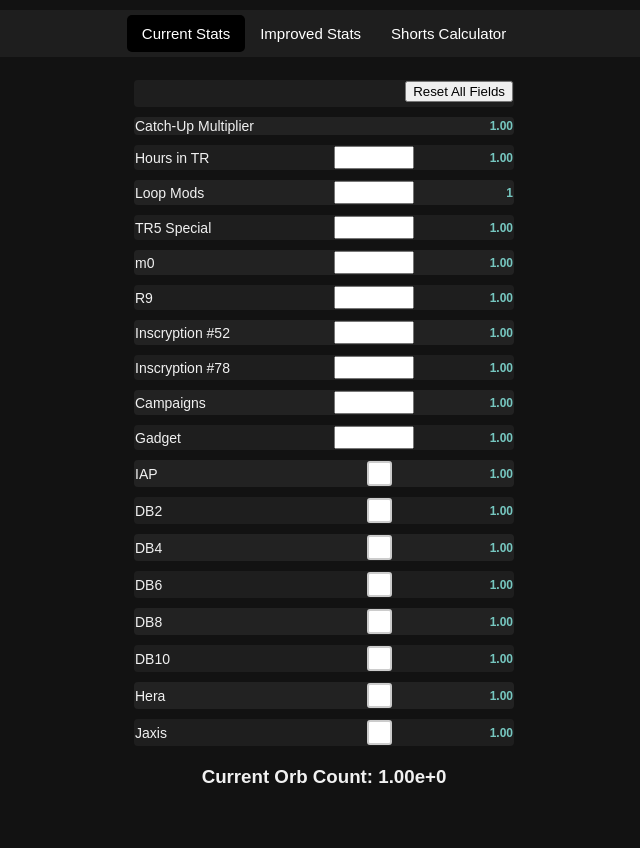
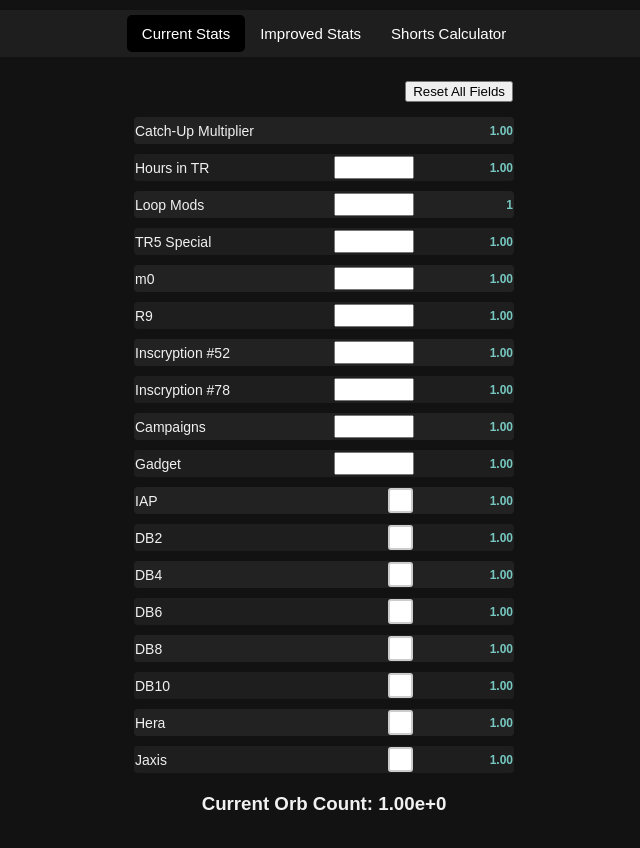
Before and after one commit to Vash876/Orb-Calculator, a Vue app: page /current-stats in a window 1280 px wide. Shown: the whole page, without its empty margins (316-956 px from the left). Built offline with nearby package versions, Linux system fonts and the light colour scheme.

Commit message:
Automatischer Commit

```diff
--- a/src/assets/style.css
+++ b/src/assets/style.css
@@ -61,6 +61,7 @@ input {
   justify-content: space-between;
   margin-bottom: 10px; /* Weniger Abstand zwischen Gruppen */
   font-size: 14px; /* Kleinere Schriftgröße */
+  height: 27px;
 }
 
 .input-group label {
@@ -374,15 +375,19 @@ input[type="number"] {
 #app {
   padding-top: 10px; /* Platz schaffen für die Navbar */
 }
-.inputs-container .input-group:nth-child(even) {
-  background-color: #222; /* Farbe für gerade Eingabefelder */
+/* Hintergrund nur für Eingruppierungen mit Eingabefeldern */
+.inputs-container .input-group:not(:has(button)):nth-child(even) {
+  background-color: #222;
 }
 
-.inputs-container .input-group:nth-child(odd) {
-  background-color: #1e1e1e; /* Farbe für ungerade Eingabefelder */
+.inputs-container .input-group:not(:has(button)):nth-child(odd) {
+  background-color: #1e1e1e;
 }
 
 .inputs-container .input-group {
   padding: 1px; /* Optional für etwas Platz */
   border-radius: 4px; /* Optional für abgerundete Ecken */
 }
+.input-group input[type="checkbox"] {
+  margin-left: 63px;
+}
```
